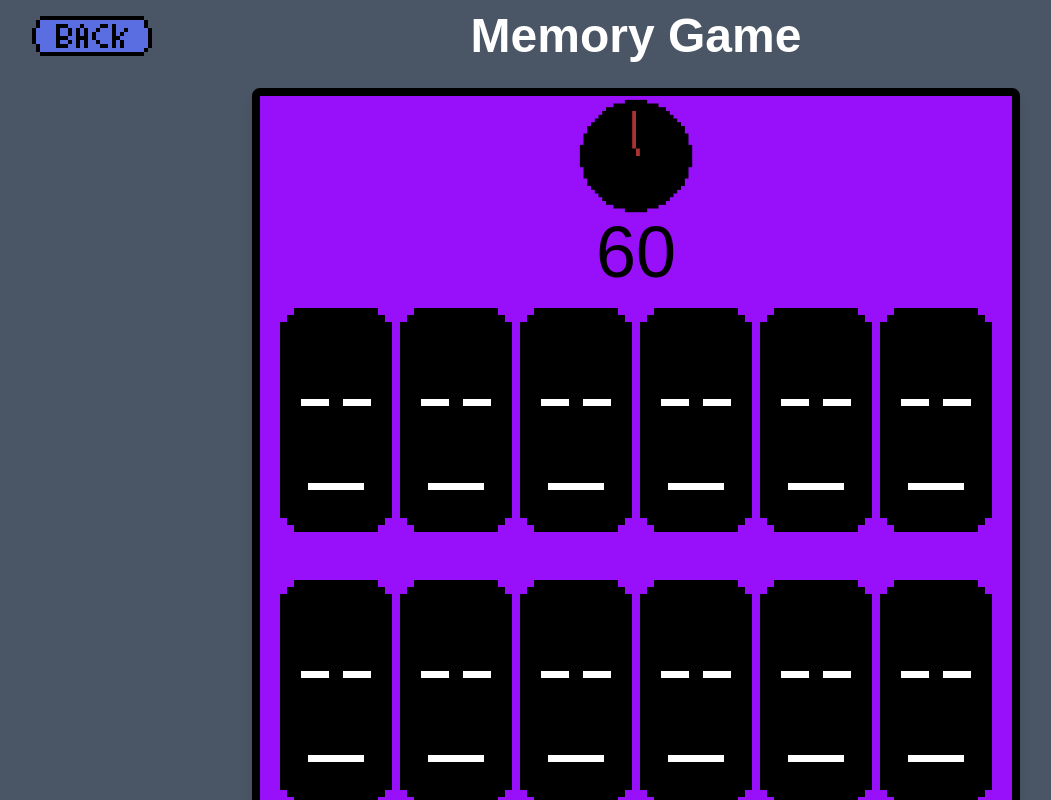
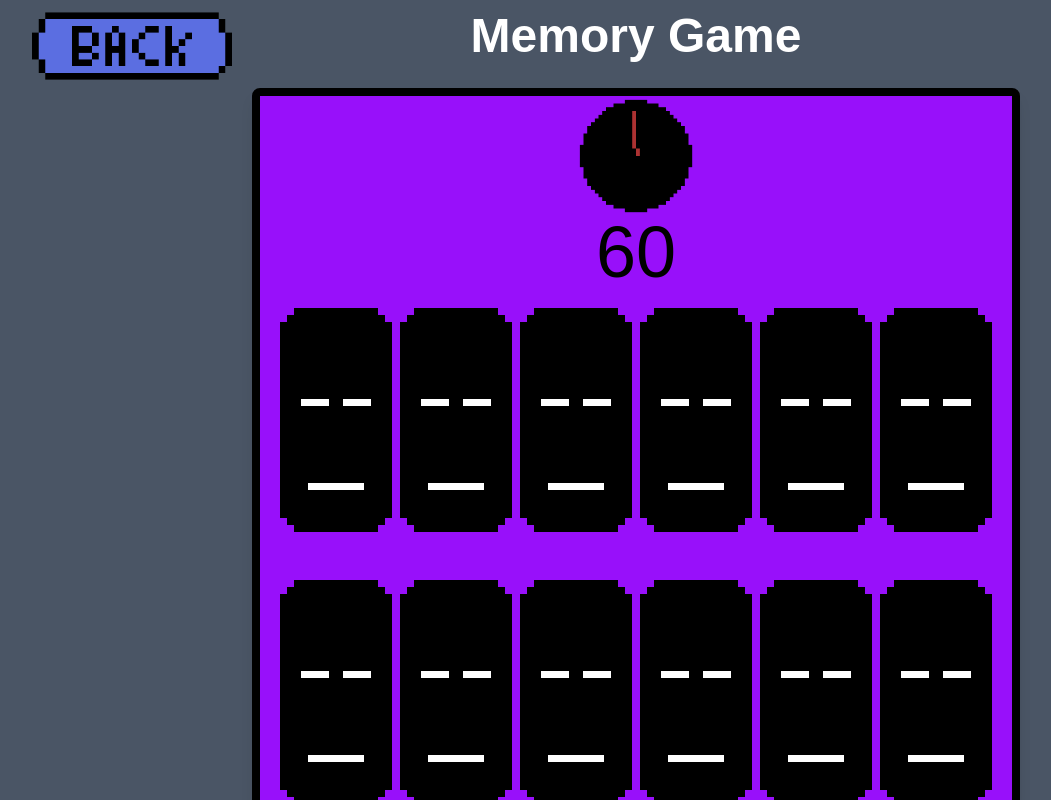
Before and after one commit to Lee-Abraham/cprg-306project, a Next.js app: page /games/memory-match in a window 1280 px wide. Shown: the top 800 px of the page, without its empty margins (4-1055 px from the left). Built offline with nearby package versions, Linux system fonts and the light colour scheme.

Commit message:
Update page.js

```diff
--- a/app/games/memory-match/page.js
+++ b/app/games/memory-match/page.js
@@ -138,7 +138,7 @@ export default function MemoryGame() {
       {/* Header */}
       <div className="relative flex flex-row items-center justify-between text-white mb-4 h-18 w-full px-4">
         <button className='z-10' onClick={backHome}>
-          <img className='w-30 m-5 cursor-pointer' src='/assets/BackButton.gif' alt='Back Button' />
+          <img className='w-30 lg:w-50 lg:mt-10 m-5 cursor-pointer' src='/assets/BackButton.gif' alt='Back Button' />
         </button>
         <h1 className="lg:absolute lg:left-1/2 lg:transform lg:-translate-x-1/2 ml-auto text-right lg:text-5xl text-2xl font-bold">Memory Game</h1>
       </div>
```
